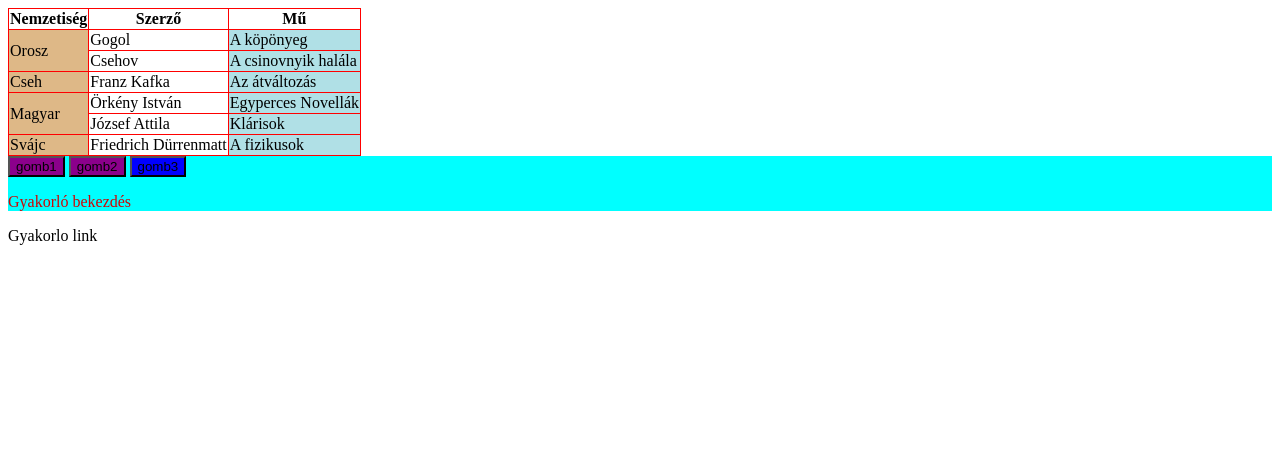
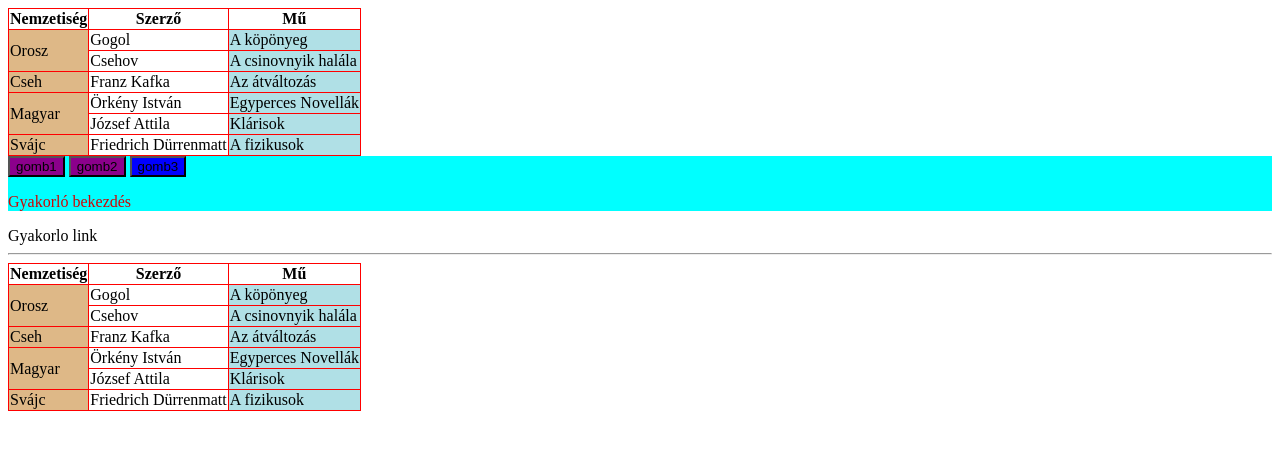
Before and after one commit to Head-Eyes/javascript_func, a plain HTML site: page table_row/index.html in a window 1280 px wide. Drawn offline with Linux system fonts and the light colour scheme.

Commit message:
Megbolondulok máár

```diff
--- a/table_row/index.html
+++ b/table_row/index.html
@@ -3,6 +3,7 @@
 
 <head>
     <meta charset="UTF-8">
+    <html lang="en"></html>
     <link rel="stylesheet" href="styles.css">
     <title>Groteszk</title>
 </head>
@@ -56,7 +57,9 @@
         <p>Gyakorló bekezdés</p>
     </div>
     <a>Gyakorlo link</a>
+    <hr>
     <script src="kitero.js"></script>
+
 </body>
 
 </html>
--- a/table_row/kitero.js
+++ b/table_row/kitero.js
@@ -10,8 +10,8 @@ if (szam > 5)
 else{
     vmi["name"] = "NAAAAAH"
 }
-console.log(vmi)
-console.log(vmi.name)
+//console.log(vmi)
+//onsole.log(vmi.name)
 
 const szam2 = 6
 
@@ -26,3 +26,92 @@ if (vmi.age == null) --> igaz
 if (vmi.age === null) --> hamis
 {}
 */
+
+/**
+ * @type {{nemzetiség:string, szerzo1:string, mu1:string, szerzo2?:string, mu2?:string}}
+ */
+const array = [
+    {
+        nemzetiség: 'Orosz',
+        szerzo1: 'Gogol',
+        mu1: 'A köpönyeg',
+        szerzo2: 'Csehov',
+        mu2: 'A csinovnyik halála'
+    },
+    {
+        nemzetiség: 'Cseh',
+        szerzo1: 'Franz Kafka',
+        mu1: 'Az átváltozás'
+    },
+    {
+        nemzetiség: 'Magyar',
+        szerzo1: 'Örkény István',
+        mu1: 'Egyperces Novellák',
+        szerzo2: 'József Attila',
+        mu2:  'Klárisok'
+    },
+    {
+        nemzetiség: 'Svájc',
+        szerzo1: 'Friedrich Dürrenmatt',
+        mu1: 'A fizikusok'
+    }
+]
+
+const table = document.createElement("table")
+document.body.appendChild(table)
+
+const bah = [
+    'Nemzetiség',
+    'Szerző',
+    'Mű'
+]
+
+const thead = document.createElement('thead')
+table.append(thead)
+const tr = document.createElement('tr')
+thead.appendChild(tr)
+
+for (const i of bah)
+{
+    const th = document.createElement('th')
+    tr.appendChild(th)
+    th.innerText = i
+}
+
+const tbody = document.createElement('tbody')
+table.appendChild(tbody)
+
+for (const i of array)
+{
+    const tr = document.createElement('tr')
+    tbody.appendChild(tr)
+
+    const td = document.createElement('td')
+    tr.appendChild(td)
+    td.innerText = i.nemzetiség
+
+    const td2 = document.createElement('td')
+    tr.appendChild(td2)
+    td2.innerText = i.szerzo1
+
+    const td3 = document.createElement('td')
+    tr.appendChild(td3)
+    td3.innerText = i.mu1
+    if (i.szerzo2 && i.mu2) {
+        const tr2 = document.createElement('tr')
+        tbody.appendChild(tr2)
+        const td4 = document.createElement('td')
+        tr2.appendChild(td4)
+        td4.innerText = i.szerzo2
+        const td5 = document.createElement('td')
+        tr2.appendChild(td5)
+        td5.innerText = i.mu2
+
+        td.rowSpan = 2
+    }
+
+    /*if(i.szerzo2 && i.mu2)
+    {
+        td.rowSpan=2
+    }*/
+}
```
